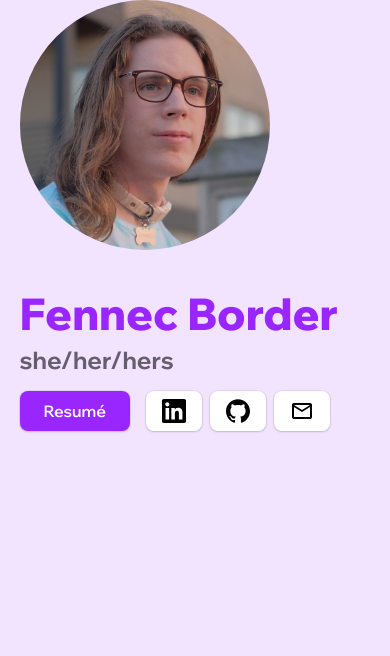
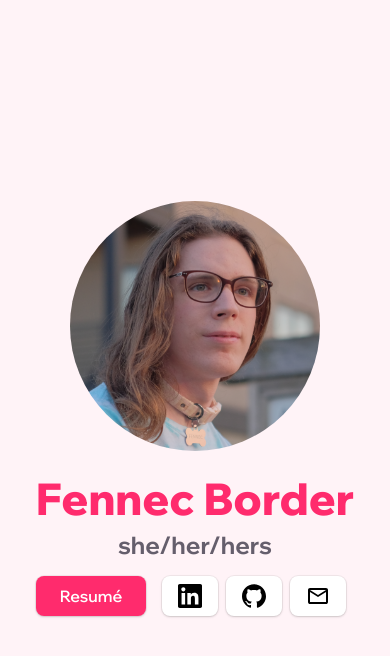
Before and after one commit to Flolon/fennecborder.com, a plain HTML site: page html/index.html in a window 390 px wide. Drawn offline with Linux system fonts and the light colour scheme.

Commit message:
add gitignore change colors & fix on mobile

```diff
--- a/html/assets/css/index.css
+++ b/html/assets/css/index.css
@@ -1,9 +1,8 @@
 :root {
-	--primary: #9a26ff;
-	--primary-active: #8e2ae7;
-	--primary-bg: #f2e3ff;
-	--secondary: #655e6c;
-	--secondary-bg: #e7cbff;
+    --primary: #ff2b6d;
+    --primary-active: #e33f72;
+    --primary-bg: #fff3f7;
+    --secondary: #655e6c;
 }
 
 body {
@@ -35,6 +34,10 @@ button {
 	flex-grow: 1;
 }
 
+.flex-wrap {
+	flex-wrap: wrap;
+}
+
 .container {
 	margin: 0 auto;
 	padding: 0 calc(100vw * 0.05);
@@ -62,6 +65,10 @@ button {
 	flex-flow: column;
 }
 
+.flex-content-center {
+	align-content: center;
+}
+
 .full-width {
 	width: 100%;
 }
@@ -80,6 +87,7 @@ button {
 
 .nav {
 	display: flex;
+	z-index: 2;
 	background: #fff;
 	box-shadow: rgba(0, 0, 0, 0.05) 0px 6px 24px 0px, rgba(0, 0, 0, 0.08) 0px 0px 0px 1px;
 }
@@ -95,12 +103,12 @@ button {
 .nav .buttons {
 	display: inline-flex;
 	align-items: center;
-	margin: 0!important;
+	padding: 0!important;
 }
 
 .nav .title {
 	font-weight: 700;
-	font-size: 1.25rem;
+	font-size: 1.3rem;
 	color: var(--primary);
 	text-decoration: none;
 }
@@ -118,6 +126,13 @@ button {
 
 .info {
 	line-height: normal;
+	margin: 1rem;
+}
+
+@media only screen and (max-width: 667px) {
+	.info {
+		text-align: center;
+	}
 }
 
 .info h1 {
@@ -128,7 +143,7 @@ button {
 }
 
 .info .subtitle {
-	margin: 0.25rem 0 1rem 0;
+	margin: 0.25rem 0;
 	font-size: 1.5rem;
 }
 
@@ -137,7 +152,7 @@ article {
 }
 
 .buttons {
-	margin-bottom: 1rem;
+	padding: 0.75rem 0;
 	display: flex;
 }
 
@@ -161,7 +176,7 @@ article {
 	border-radius: 8px;
 	box-shadow: rgba(0, 0, 0, 0.1) 0px 1px 3px 0px,
 		rgba(0, 0, 0, 0.06) 0px 1px 2px 0px, rgba(0, 0, 0, 0.05) 0px 0px 0px 1px;
-	transition: box-shadow 0.15s ease-out, background-color 0.15s ease-out;
+	transition: box-shadow 0.15s ease-out, background-color 0.15s ease-out, fill 0.15 ease-out;
 }
 
 .button svg {
@@ -197,6 +212,15 @@ article {
 	padding: 0.5em 1.5rem;
 }
 
+.button.iconOnly {
+	background: none;
+	box-shadow: none;
+}
+
+.button.iconOnly:hover svg {
+	fill: var(--primary);
+}
+
 .topHeader {
 	display: flex;
 	align-items: center;
@@ -211,9 +235,10 @@ article {
 }
 
 footer {
+	display: flex;
 	margin: 3rem auto 0 auto;
 	padding: 1rem calc(100vw * 0.05);
-	background-color: var(--secondary-bg);
+	background-color: rgba(0, 0, 0, 0.028);
 }
 
 footer h1, footer h2, footer h3, footer h4 {
--- a/html/index.html
+++ b/html/index.html
@@ -38,11 +38,10 @@
 
 <body>
 
-    <div class="container fullHeight center">
+    <div class="container flex flex-wrap flex-content-center fullHeight center">
 		<a class="pfp" href="./new.html">
 		<img src="./assets/images/profile.png">
 		</a>
-        <div class="spacer"></div>
 		<div class="info">
 			<h1>Fennec Border</h1>
 			<h3 class="subtitle">she/her/hers</h3>
```
Also changed, not shown: 1 other file. Lines whose indentation alone changed are shown as unchanged.
